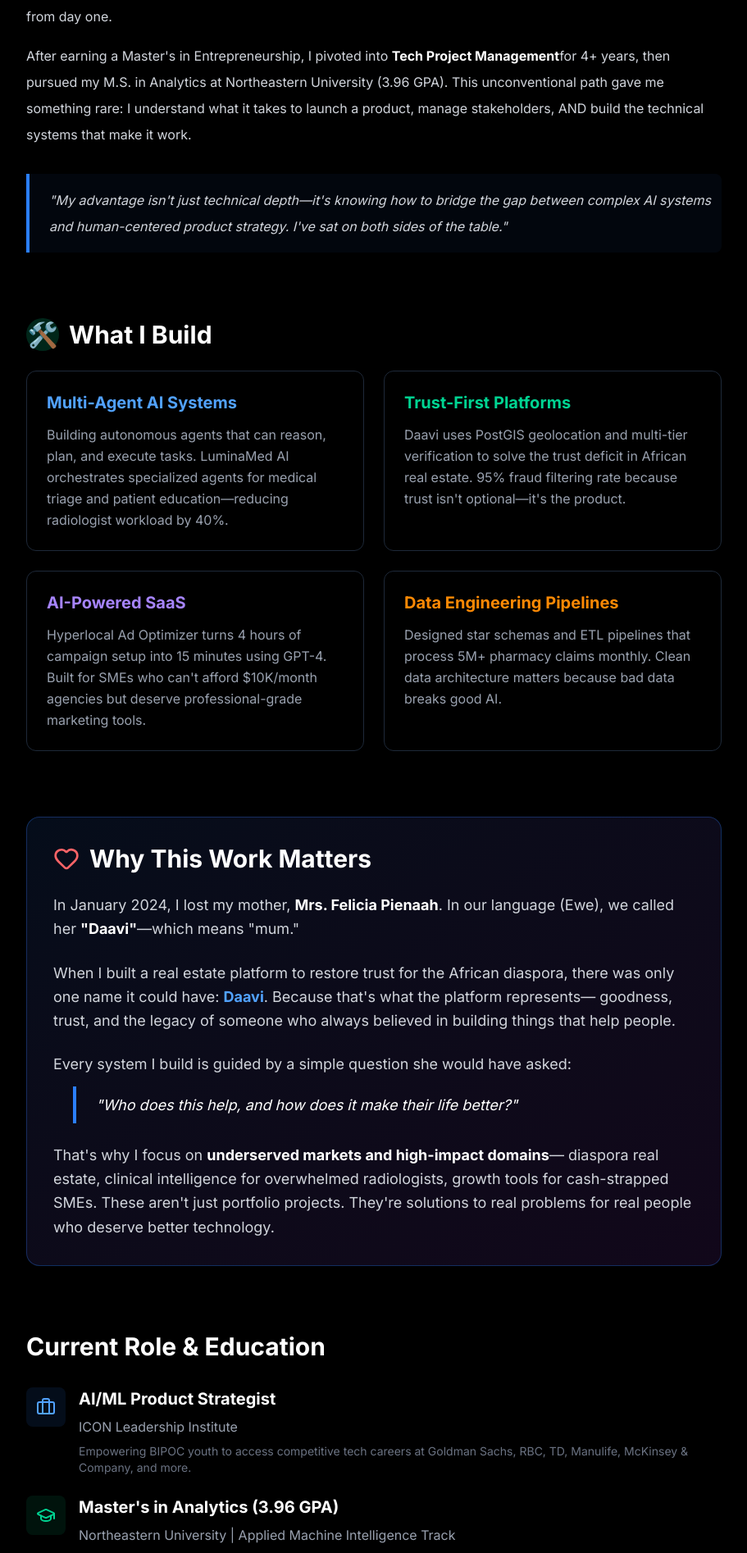
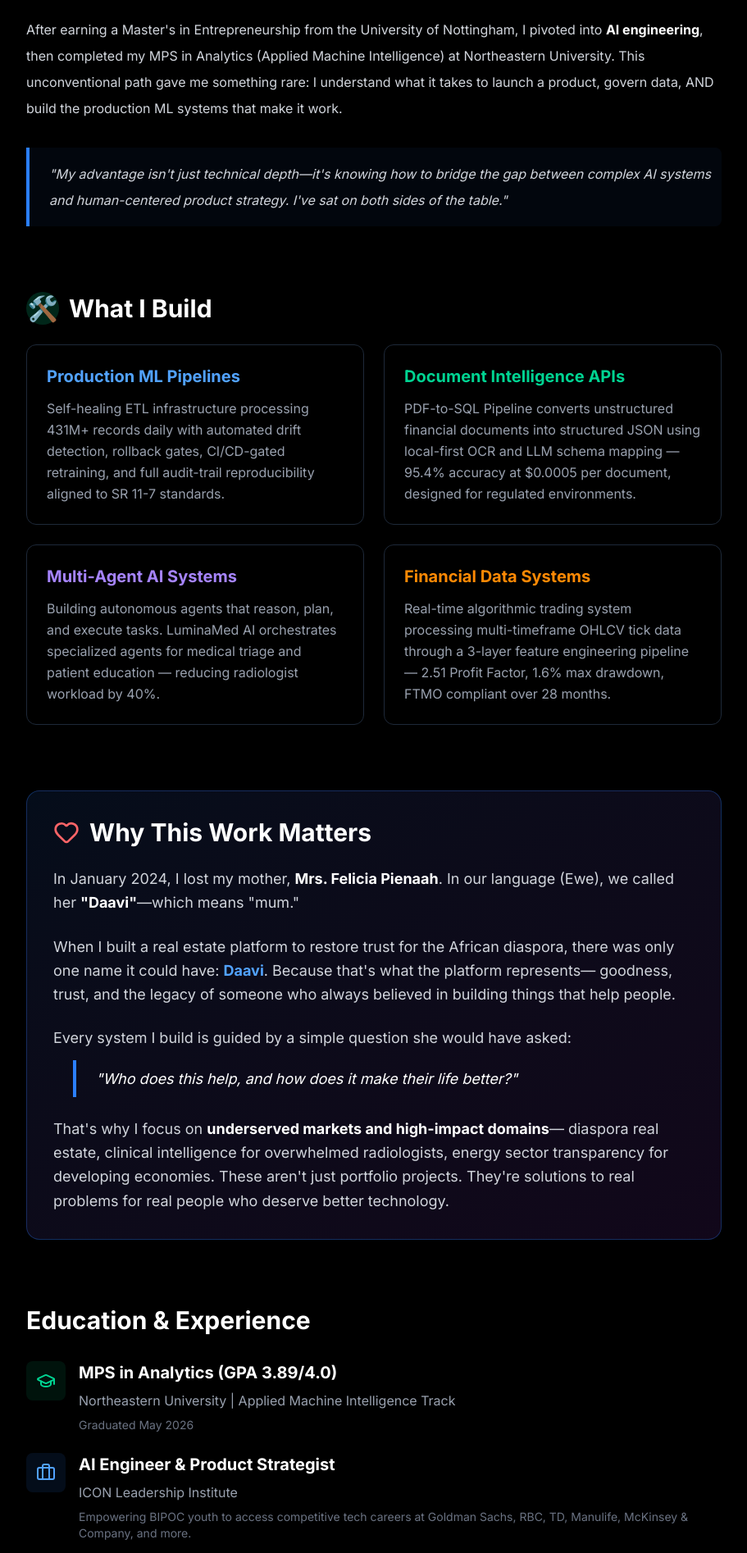
Before and after one commit to CrillyPienaah/chris-pienaah-portfolio, a Next.js app: page /about in a window 1280 px wide. Shown: the part 880-2774 px from the top of the page at 82% size, without its empty margins (184-1095 px from the left). Built offline with nearby package versions, Linux system fonts and the light colour scheme.

Commit message:
Fix About page - correct GPA, graduation status, remove PhD section, update seeking section

```diff
--- a/app/about/page.tsx
+++ b/app/about/page.tsx
@@ -19,7 +19,7 @@ export default function AboutPage() {
             Building Intelligent Systems for Underserved Markets
           </h1>
           <p className="text-2xl text-gray-400 leading-relaxed">
-            I'm not your typical AI engineer. My path to building multi-agent systems and production-grade platforms
+            I&apos;m not your typical AI engineer. My path to building multi-agent systems and production-grade platforms
             started in Ghana, running my own business and learning what it means to build for markets where trust is
             scarce and stakes are high.
           </p>
@@ -35,28 +35,27 @@ export default function AboutPage() {
               The Journey
             </h2>
             <p className="mb-4">
-              Before writing code that processes millions of pharmacy claims or architecting multi-agent clinical intelligence
-              systems, I spent <strong className="text-white">six years in Ghana</strong> as founder of CHRISLINE Prints & Advertising.
-              I learned firsthand how technology can transform local markets—but only when it's built with deep cultural understanding
+              Before writing code that processes millions of records or architecting multi-agent AI systems,
+              I spent <strong className="text-white">ten years in Ghana and Canada</strong> as founder of CHRISLINE Prints & Advertising.
+              I learned firsthand how technology can transform local markets—but only when it&apos;s built with deep cultural understanding
               and real trust architectures.
             </p>
             <p className="mb-4">
               That experience taught me something most engineers never learn in a classroom: <strong className="text-white">the best
-              algorithms are useless if people don't trust them</strong>. Trust isn't a feature you add at the end—it's the foundation
+              algorithms are useless if people don&apos;t trust them</strong>. Trust isn&apos;t a feature you add at the end—it&apos;s the foundation
               you build on from day one.
             </p>
             <p>
-              After earning a Master's in Entrepreneurship, I pivoted into <strong className="text-white">Tech Project Management</strong>
-              for 4+ years, then pursued my M.S. in Analytics at Northeastern University (3.96 GPA). This unconventional path gave me
-              something rare: I understand what it takes to launch a product, manage stakeholders, AND build the technical systems that
-              make it work.
+              After earning a Master&apos;s in Entrepreneurship from the University of Nottingham, I pivoted into <strong className="text-white">AI engineering</strong>,
+              then completed my MPS in Analytics (Applied Machine Intelligence) at Northeastern University. This unconventional path gave me
+              something rare: I understand what it takes to launch a product, govern data, AND build the production ML systems that make it work.
             </p>
           </div>
 
           <div className="border-l-4 border-blue-500 pl-6 bg-blue-500/5 py-4 rounded-r-lg">
             <p className="text-gray-300 italic">
-              "My advantage isn't just technical depth—it's knowing how to bridge the gap between complex AI systems and
-              human-centered product strategy. I've sat on both sides of the table."
+              &quot;My advantage isn&apos;t just technical depth—it&apos;s knowing how to bridge the gap between complex AI systems and
+              human-centered product strategy. I&apos;ve sat on both sides of the table.&quot;
             </p>
           </div>
         </section>
@@ -72,40 +71,40 @@ export default function AboutPage() {
 
           <div className="grid md:grid-cols-2 gap-6">
             <div className="border border-gray-800 rounded-xl p-6 hover:border-gray-700 transition-colors">
-              <h3 className="text-xl font-bold mb-3 text-blue-400">Multi-Agent AI Systems</h3>
+              <h3 className="text-xl font-bold mb-3 text-blue-400">Production ML Pipelines</h3>
               <p className="text-gray-400 leading-relaxed">
-                Building autonomous agents that can reason, plan, and execute tasks. LuminaMed AI orchestrates specialized
-                agents for medical triage and patient education—reducing radiologist workload by 40%.
+                Self-healing ETL infrastructure processing 431M+ records daily with automated drift detection,
+                rollback gates, CI/CD-gated retraining, and full audit-trail reproducibility aligned to SR 11-7 standards.
               </p>
             </div>
 
             <div className="border border-gray-800 rounded-xl p-6 hover:border-gray-700 transition-colors">
-              <h3 className="text-xl font-bold mb-3 text-emerald-400">Trust-First Platforms</h3>
+              <h3 className="text-xl font-bold mb-3 text-emerald-400">Document Intelligence APIs</h3>
               <p className="text-gray-400 leading-relaxed">
-                Daavi uses PostGIS geolocation and multi-tier verification to solve the trust deficit in African real estate.
-                95% fraud filtering rate because trust isn't optional—it's the product.
+                PDF-to-SQL Pipeline converts unstructured financial documents into structured JSON using local-first OCR
+                and LLM schema mapping — 95.4% accuracy at $0.0005 per document, designed for regulated environments.
               </p>
             </div>
 
             <div className="border border-gray-800 rounded-xl p-6 hover:border-gray-700 transition-colors">
-              <h3 className="text-xl font-bold mb-3 text-violet-400">AI-Powered SaaS</h3>
+              <h3 className="text-xl font-bold mb-3 text-violet-400">Multi-Agent AI Systems</h3>
               <p className="text-gray-400 leading-relaxed">
-                Hyperlocal Ad Optimizer turns 4 hours of campaign setup into 15 minutes using GPT-4. Built for SMEs who
-                can't afford $10K/month agencies but deserve professional-grade marketing tools.
+                Building autonomous agents that reason, plan, and execute tasks. LuminaMed AI orchestrates specialized
+                agents for medical triage and patient education — reducing radiologist workload by 40%.
               </p>
             </div>
 
             <div className="border border-gray-800 rounded-xl p-6 hover:border-gray-700 transition-colors">
-              <h3 className="text-xl font-bold mb-3 text-orange-400">Data Engineering Pipelines</h3>
+              <h3 className="text-xl font-bold mb-3 text-orange-400">Financial Data Systems</h3>
               <p className="text-gray-400 leading-relaxed">
-                Designed star schemas and ETL pipelines that process 5M+ pharmacy claims monthly. Clean data architecture
-                matters because bad data breaks good AI.
+                Real-time algorithmic trading system processing multi-timeframe OHLCV tick data through a 3-layer
+                feature engineering pipeline — 2.51 Profit Factor, 1.6% max drawdown, FTMO compliant over 28 months.
               </p>
             </div>
           </div>
         </section>
 
-        {/* Why This Work Matters - The Heart Section */}
+        {/* Why This Work Matters */}
         <section className="mb-20 bg-gradient-to-br from-blue-500/10 to-purple-500/10 border border-blue-500/30 rounded-2xl p-8">
           <h2 className="text-3xl font-bold text-white mb-6 flex items-center gap-3">
             <Heart className="text-red-400" size={32} />
@@ -115,41 +114,53 @@ export default function AboutPage() {
           <div className="space-y-6">
             <p className="text-gray-300 leading-relaxed text-lg">
               In January 2024, I lost my mother, <strong className="text-white">Mrs. Felicia Pienaah</strong>. In our
-              language (Ewe), we called her <strong className="text-white">"Daavi"</strong>—which means "mum."
+              language (Ewe), we called her <strong className="text-white">&quot;Daavi&quot;</strong>—which means &quot;mum.&quot;
             </p>
 
             <p className="text-gray-300 leading-relaxed text-lg">
               When I built a real estate platform to restore trust for the African diaspora, there was only one name it
-              could have: <strong className="text-blue-400">Daavi</strong>. Because that's what the platform represents—
+              could have: <strong className="text-blue-400">Daavi</strong>. Because that&apos;s what the platform represents—
               goodness, trust, and the legacy of someone who always believed in building things that help people.
             </p>
 
             <p className="text-gray-300 leading-relaxed text-lg">
               Every system I build is guided by a simple question she would have asked:
               <em className="text-white block mt-3 ml-6 border-l-4 border-blue-500 pl-6 py-2">
-                "Who does this help, and how does it make their life better?"
+                &quot;Who does this help, and how does it make their life better?&quot;
               </em>
             </p>
 
             <p className="text-gray-300 leading-relaxed text-lg">
-              That's why I focus on <strong className="text-white">underserved markets and high-impact domains</strong>—
-              diaspora real estate, clinical intelligence for overwhelmed radiologists, growth tools for cash-strapped SMEs.
-              These aren't just portfolio projects. They're solutions to real problems for real people who deserve better technology.
+              That&apos;s why I focus on <strong className="text-white">underserved markets and high-impact domains</strong>—
+              diaspora real estate, clinical intelligence for overwhelmed radiologists, energy sector transparency for
+              developing economies. These aren&apos;t just portfolio projects. They&apos;re solutions to real problems for real
+              people who deserve better technology.
             </p>
           </div>
         </section>
 
         {/* Current Focus & Recognition */}
         <section className="mb-20">
-          <h2 className="text-3xl font-bold text-white mb-8">Current Role & Education</h2>
+          <h2 className="text-3xl font-bold text-white mb-8">Education & Experience</h2>
 
           <div className="space-y-6">
+            <div className="flex gap-4 items-start">
+              <div className="p-3 bg-emerald-500/10 rounded-lg">
+                <GraduationCap className="text-emerald-400" size={24} />
+              </div>
+              <div>
+                <h3 className="text-xl font-bold mb-2">MPS in Analytics (GPA 3.89/4.0)</h3>
+                <p className="text-gray-400 mb-2">Northeastern University | Applied Machine Intelligence Track</p>
+                <p className="text-sm text-gray-500">Graduated May 2026</p>
+              </div>
+            </div>
+
             <div className="flex gap-4 items-start">
               <div className="p-3 bg-blue-500/10 rounded-lg">
                 <Briefcase className="text-blue-400" size={24} />
               </div>
               <div>
-                <h3 className="text-xl font-bold mb-2">AI/ML Product Strategist</h3>
+                <h3 className="text-xl font-bold mb-2">AI Engineer & Product Strategist</h3>
                 <p className="text-gray-400 mb-2">ICON Leadership Institute</p>
                 <p className="text-sm text-gray-500">
                   Empowering BIPOC youth to access competitive tech careers at Goldman Sachs, RBC, TD, Manulife,
@@ -159,30 +170,23 @@ export default function AboutPage() {
             </div>
 
             <div className="flex gap-4 items-start">
-              <div className="p-3 bg-emerald-500/10 rounded-lg">
-                <GraduationCap className="text-emerald-400" size={24} />
-              </div>
-              <div>
-                <h3 className="text-xl font-bold mb-2">Master's in Analytics (3.96 GPA)</h3>
-                <p className="text-gray-400 mb-2">Northeastern University | Applied Machine Intelligence Track</p>
-                <p className="text-sm text-gray-500">Graduating May 2026</p>
-              </div>
-            </div>
-
-            <div className="flex gap-4 items-start">
               <div className="p-3 bg-violet-500/10 rounded-lg">
                 <Award className="text-violet-400" size={24} />
               </div>
               <div>
-                <h3 className="text-xl font-bold mb-2">Hackathon Success</h3>
+                <h3 className="text-xl font-bold mb-2">Recognition</h3>
                 <ul className="text-gray-400 space-y-2 text-sm">
                   <li className="flex items-start gap-2">
                     <span className="text-violet-400 mt-0.5">→</span>
-                    <span>Top 4 of 25+ teams - Co.Lab DTTP Hackathon (Final Pitch Selection)</span>
+                    <span>Top 4 of 25+ teams — Co.Lab DTTP Hackathon (Final Pitch Selection)</span>
                   </li>
                   <li className="flex items-start gap-2">
                     <span className="text-violet-400 mt-0.5">→</span>
-                    <span>Selected as Peer Leader - AI-Guided Web Development Program</span>
+                    <span>Selected as Peer Leader — AI-Guided Web Development Program</span>
+                  </li>
+                  <li className="flex items-start gap-2">
+                    <span className="text-violet-400 mt-0.5">→</span>
+                    <span>Kaggle × Google AI Agents Intensive — Verified badge (Dec 2025)</span>
                   </li>
                 </ul>
               </div>
@@ -198,7 +202,6 @@ export default function AboutPage() {
           </h2>
 
           <div className="grid md:grid-cols-2 gap-6">
-            {/* Latest - Dec 2025 */}
             <div className="border border-amber-500/50 rounded-xl p-6 hover:border-amber-500 transition-colors bg-gradient-to-br from-amber-500/5 to-orange-500/5 relative">
               <div className="absolute top-4 right-4">
                 <span className="text-xs bg-amber-500/20 text-amber-400 px-2 py-1 rounded-full font-bold">Latest</span>
@@ -209,16 +212,15 @@ export default function AboutPage() {
                 </div>
                 <div>
                   <div className="font-bold text-white">5-Day AI Agents Intensive</div>
-                  <div className="text-sm text-gray-400">Kaggle + Google Cloud</div>
+                  <div className="text-sm text-gray-400">Kaggle × Google Cloud</div>
                 </div>
               </div>
               <p className="text-sm text-gray-400 mb-3">
-                Advanced course on multi-agent systems, LangGraph, function calling, and agentic workflows with Google Gemini.
+                Advanced course on multi-agent systems, LangGraph, function calling, and agentic workflows with Google Gemini. Built and deployed a production 6-agent system.
               </p>
               <div className="text-xs text-amber-400 font-semibold">December 18, 2025</div>
             </div>
 
-            {/* Aug 2025 */}
             <div className="border border-gray-800 rounded-xl p-6 hover:border-gray-700 transition-colors">
               <div className="flex items-center gap-3 mb-4">
                 <div className="w-12 h-12 bg-blue-500/20 rounded-lg flex items-center justify-center">
@@ -235,7 +237,6 @@ export default function AboutPage() {
               <div className="text-xs text-gray-500">August 8, 2025</div>
             </div>
 
-            {/* July 2025 */}
             <div className="border border-gray-800 rounded-xl p-6 hover:border-gray-700 transition-colors">
               <div className="flex items-center gap-3 mb-4">
                 <div className="w-12 h-12 bg-orange-500/20 rounded-lg flex items-center justify-center">
@@ -252,7 +253,6 @@ export default function AboutPage() {
               <div className="text-xs text-gray-500">July 13, 2025</div>
             </div>
 
-            {/* 2024 - Co.Lab */}
             <div className="border border-gray-800 rounded-xl p-6 hover:border-gray-700 transition-colors">
               <div className="flex items-center gap-3 mb-4">
                 <div className="w-12 h-12 bg-purple-500/20 rounded-lg flex items-center justify-center">
@@ -269,7 +269,6 @@ export default function AboutPage() {
               <div className="text-xs text-gray-500">2024</div>
             </div>
 
-            {/* 2024 - AWS */}
             <div className="border border-gray-800 rounded-xl p-6 hover:border-gray-700 transition-colors">
               <div className="flex items-center gap-3 mb-4">
                 <div className="w-12 h-12 bg-teal-500/20 rounded-lg flex items-center justify-center">
@@ -286,7 +285,6 @@ export default function AboutPage() {
               <div className="text-xs text-gray-500">2024</div>
             </div>
 
-            {/* 2024 - Google */}
             <div className="border border-gray-800 rounded-xl p-6 hover:border-gray-700 transition-colors">
               <div className="flex items-center gap-3 mb-4">
                 <div className="w-12 h-12 bg-blue-500/20 rounded-lg flex items-center justify-center">
@@ -304,7 +302,6 @@ export default function AboutPage() {
             </div>
           </div>
 
-          {/* Learning Path Note */}
           <div className="mt-8 bg-blue-500/10 border border-blue-500/30 rounded-lg p-6">
             <p className="text-gray-300 leading-relaxed">
               <strong className="text-blue-400">Learning Trajectory:</strong> From data analytics foundations → Cloud ML infrastructure →
@@ -318,19 +315,18 @@ export default function AboutPage() {
           <h2 className="text-3xl font-bold text-white mb-6">Beyond the Code</h2>
           <div className="space-y-4 text-gray-300 leading-loose">
             <p>
-              When I'm not architecting systems, I'm deeply engaged in <strong className="text-white">PropTech for emerging
-              markets</strong> and <strong className="text-white">HealthTech innovation</strong>. I'm driven by the challenge
-              of building "trust architectures"—systems that use data and verification to create transparency in high-stakes industries.
+              When I&apos;m not architecting systems, I&apos;m deeply engaged in <strong className="text-white">energy sector transparency</strong> for
+              developing economies and <strong className="text-white">HealthTech innovation</strong>. I&apos;m driven by the challenge
+              of building &quot;trust architectures&quot;—systems that use data and cryptographic verification to create transparency in high-stakes industries.
             </p>
             <p>
               I also believe in <strong className="text-white">building in public</strong> and giving back. As a Peer Leader at
-              Co.Lab and Product Strategist at ICON, I mentor aspiring developers and help BIPOC youth access careers in tech
-              at companies like Goldman Sachs, RBC, McKinsey, and Manulife.
+              Co.Lab and AI Engineer at ICON, I mentor aspiring developers and help BIPOC youth access careers in tech.
             </p>
             <p>
               My approach to AI is simple: <strong className="text-white">technology should expand access, not gatekeep it</strong>.
-              Whether it's helping patients understand their radiology reports or helping diaspora investors buy property safely,
-              I build systems that democratize opportunities previously reserved for those with resources.
+              Whether it&apos;s helping patients understand their radiology reports, helping diaspora investors buy property safely,
+              or surfacing unverified energy revenue for government accountability — I build systems that make information trustworthy.
             </p>
           </div>
         </section>
@@ -351,7 +347,7 @@ export default function AboutPage() {
               <div className="text-4xl mb-3">🔐</div>
               <h3 className="text-lg font-bold mb-2">Trust as Infrastructure</h3>
               <p className="text-gray-400 text-sm leading-relaxed">
-                In emerging markets, trust isn't a feature—it's the foundation. Build verification systems first, polish later.
+                In regulated and emerging markets alike, trust isn&apos;t a feature—it&apos;s the foundation. Build verification systems first, polish later.
               </p>
             </div>
 
@@ -371,24 +367,14 @@ export default function AboutPage() {
 
           <div className="space-y-6">
             <div>
-              <h3 className="text-xl font-semibold text-white mb-2">Full-Time Roles (May 2026)</h3>
+              <h3 className="text-xl font-semibold text-white mb-2">Full-Time Roles</h3>
               <p className="text-gray-300 mb-3">
-                Actively seeking positions in <strong className="text-white">AI/ML Engineering</strong> and
-                <strong className="text-white"> Product Strategy</strong> at financial institutions, HealthTech companies,
-                and tech-forward organizations.
+                Actively seeking positions in <strong className="text-white">ML Engineering</strong>,
+                <strong className="text-white"> AI Engineering</strong>, and
+                <strong className="text-white"> Data Engineering</strong> across Canada.
               </p>
               <p className="text-sm text-gray-400">
-                Target companies: RBC, Scotiabank, TD, Manulife, FinTech startups, Healthcare AI companies
-              </p>
-            </div>
-
-
-
-            <div>
-              <h3 className="text-xl font-semibold text-white mb-2">PhD Programs (Fall 2026)</h3>
-              <p className="text-gray-300">
-                Exploring doctoral opportunities focused on <strong className="text-white">verifiable multi-modal medical AI</strong>
-                and automated radiology report generation with emphasis on reducing hallucinations and improving clinical trust.
+                Open to opportunities at financial institutions, energy companies, HealthTech organizations, and tech-forward enterprises.
               </p>
             </div>
           </div>
@@ -428,7 +414,7 @@ export default function AboutPage() {
             </p>
             <p className="text-gray-500 text-sm mt-2">(1960 - 2024)</p>
             <p className="text-gray-500 mt-4 italic">
-              "Daavi" — Your legacy of strength and encouragement lives in everything I build.
+              &quot;Daavi&quot; — Your legacy of strength and encouragement lives in everything I build.
             </p>
           </div>
         </section>
```
